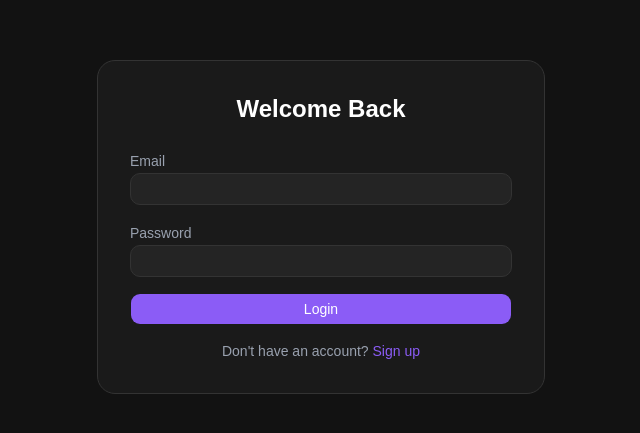
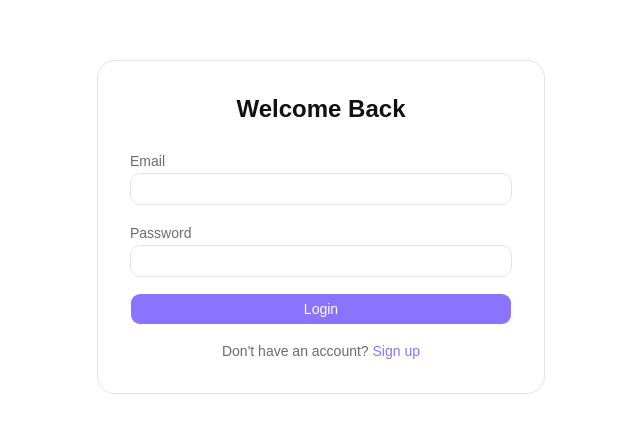
Before and after one commit to ThishankaM/Internship, a React (Vite) app in the folder FrontEnd/: page /login in a window 1280 px wide. Shown: the part 173-606 px from the top of the page, without its empty margins (319-959 px from the left). Built offline with nearby package versions, Linux system fonts and the light colour scheme.

Commit message:
feat: implement theme toggle functionality and update styles for dark mode support

```diff
--- a/FrontEnd/index.html
+++ b/FrontEnd/index.html
@@ -5,6 +5,21 @@
     <link rel="icon" type="image/svg+xml" href="/favicon.svg" />
     <meta name="viewport" content="width=device-width, initial-scale=1.0" />
     <title>todo-app</title>
+    <script>
+      (function () {
+        try {
+          var stored = localStorage.getItem("theme");
+          var prefersDark = window.matchMedia("(prefers-color-scheme: dark)").matches;
+          var isDark = stored ? stored === "dark" : prefersDark;
+          if (isDark) {
+            document.documentElement.classList.add("dark");
+          }
+          document.documentElement.style.colorScheme = isDark ? "dark" : "light";
+        } catch (error) {
+          // Ignore storage access errors and fall back to the default theme.
+        }
+      })();
+    </script>
   </head>
   <body>
     <div id="root"></div>
--- a/FrontEnd/src/components/project-panel.tsx
+++ b/FrontEnd/src/components/project-panel.tsx
@@ -1,11 +1,13 @@
 import React from "react";
-import { HelpCircle, Info, Radio, Sun} from "lucide-react";
+import { HelpCircle, Info, Moon, Radio, Sun } from "lucide-react";
 import { Calendar } from "@/components/ui/calendar";
 import { MiniProjectCard } from "@/components/mini-project-card";
-
+import { useTheme } from "@/hooks/use-theme";
 
 export function ProjectPanel() {
   const [date, setDate] = React.useState<Date | undefined>(new Date());
+  const { isDark, toggleTheme } = useTheme();
+
   return (
     <aside className="hidden w-80 flex-col gap-6 overflow-y-auto border-l border-border bg-sidebar p-6 lg:flex">
       <div className="flex items-center gap-3">
@@ -47,8 +49,9 @@ export function ProjectPanel() {
           type="button"
           className="flex items-center gap-1.5"
           aria-label="Theme"
+          onClick={toggleTheme}
         >
-          <Sun className="size-4" /> Theme
+          {isDark ? <Moon className="size-4" /> : <Sun className="size-4" />} Theme
         </button>
         <button
           type="button"
--- a/FrontEnd/src/components/ui/button.tsx
+++ b/FrontEnd/src/components/ui/button.tsx
@@ -1,3 +1,4 @@
+/* eslint-disable react-refresh/only-export-components */
 import { Button as ButtonPrimitive } from "@base-ui/react/button"
 import { cva, type VariantProps } from "class-variance-authority"
 import { cn } from "cn"
--- /dev/null
+++ b/FrontEnd/src/hooks/use-theme.ts
@@ -0,0 +1,37 @@
+import * as React from "react"
+
+type Theme = "light" | "dark"
+
+const STORAGE_KEY = "theme"
+
+function getInitialTheme(): Theme {
+  if (typeof window === "undefined") {
+    return "light"
+  }
+
+  const stored = window.localStorage.getItem(STORAGE_KEY)
+  if (stored === "light" || stored === "dark") {
+    return stored
+  }
+
+  return window.matchMedia("(prefers-color-scheme: dark)").matches
+    ? "dark"
+    : "light"
+}
+
+export function useTheme() {
+  const [theme, setTheme] = React.useState<Theme>(getInitialTheme)
+
+  React.useEffect(() => {
+    const root = document.documentElement
+    root.classList.toggle("dark", theme === "dark")
+    root.style.colorScheme = theme
+    window.localStorage.setItem(STORAGE_KEY, theme)
+  }, [theme])
+
+  const toggleTheme = React.useCallback(() => {
+    setTheme((current) => (current === "dark" ? "light" : "dark"))
+  }, [])
+
+  return { theme, isDark: theme === "dark", toggleTheme }
+}
--- a/FrontEnd/src/index.css
+++ b/FrontEnd/src/index.css
@@ -3,8 +3,10 @@
 @import "shadcn/tailwind.css";
 @import "@fontsource-variable/geist";
 
+/*noinspection CssUnknownAtRule*/
 @custom-variant dark (&:is(.dark *));
 
+/*noinspection CssUnknownAtRule*/
 @theme inline {
     --font-heading: var(--font-sans);
     --font-sans: 'Geist Variable', sans-serif;
@@ -54,46 +56,48 @@
 }
 
 :root {
-    --background: #000000;
-    --foreground: #FFFFFF;
-    --card: #050505;
-    --card-foreground: #FFFFFF;
-    --popover: #353535;
-    --popover-foreground: #FFFFFF;
+    color-scheme: light;
+    --background: #FFFFFF;
+    --foreground: #111111;
+    --card: #FFFFFF;
+    --card-foreground: #111111;
+    --popover: #FFFFFF;
+    --popover-foreground: #111111;
     --primary: #8A73FF;
     --primary-foreground: #FFFFFF;
     --primary-hover: #967FFF;
     --soft-violet: #DCD6FF;
-    --secondary: #353535;
-    --secondary-foreground: #FFFFFF;
+    --secondary: #F1F1F4;
+    --secondary-foreground: #1A1A1A;
     --secondary-accent: #FF8A5B;
     --secondary-accent-soft: #FFDCCB;
-    --muted: #242424;
-    --muted-foreground: #777777;
-    --accent: #3B3B3B;
-    --accent-foreground: #FFFFFF;
-    --destructive: #FF5C5C;
-    --success: #32D6A0;
-    --border: #242424;
-    --input: #242424;
+    --muted: #F1F1F4;
+    --muted-foreground: #6B6B6B;
+    --accent: #EFEFF3;
+    --accent-foreground: #111111;
+    --destructive: #E5484D;
+    --success: #12A575;
+    --border: #E4E4E7;
+    --input: #E4E4E7;
     --ring: #8A73FF;
     --chart-1: #8A73FF;
     --chart-2: #FF8A5B;
-    --chart-3: #32D6A0;
-    --chart-4: #FF5C5C;
+    --chart-3: #12A575;
+    --chart-4: #E5484D;
     --chart-5: #967FFF;
     --radius: 0.625rem;
-    --sidebar: #050505;
-    --sidebar-foreground: #FFFFFF;
+    --sidebar: #F7F7F9;
+    --sidebar-foreground: #111111;
     --sidebar-primary: #8A73FF;
     --sidebar-primary-foreground: #FFFFFF;
-    --sidebar-accent: #3B3B3B;
-    --sidebar-accent-foreground: #FFFFFF;
-    --sidebar-border: #242424;
+    --sidebar-accent: #EFEFF3;
+    --sidebar-accent-foreground: #111111;
+    --sidebar-border: #E4E4E7;
     --sidebar-ring: #8A73FF;
 }
 
 .dark {
+    color-scheme: dark;
     --background: #000000;
     --foreground: #FFFFFF;
     --card: #050505;
@@ -134,12 +138,15 @@
 
 @layer base {
   * {
+    /*noinspection CssUnknownAtRule*/
     @apply border-border outline-ring/50;
     }
   body {
+    /*noinspection CssUnknownAtRule*/
     @apply bg-background text-foreground;
     }
   html {
+    /*noinspection CssUnknownAtRule*/
     @apply font-sans;
     }
 }
--- a/FrontEnd/src/pages/AuthPage.tsx
+++ b/FrontEnd/src/pages/AuthPage.tsx
@@ -40,38 +40,38 @@ export function AuthPage() {
   };
 
   return (
-    <div className="min-h-screen bg-[#121212] flex items-center justify-center p-4">
-      <div className="bg-[#1A1A1A] p-8 rounded-2xl w-full max-w-md border border-[#333]">
-        <h2 className="text-2xl font-bold text-white mb-6 text-center">
+    <div className="flex min-h-screen items-center justify-center bg-background p-4">
+      <div className="w-full max-w-md rounded-2xl border border-border bg-card p-8">
+        <h2 className="mb-6 text-center text-2xl font-bold text-card-foreground">
           {isLogin ? "Welcome Back" : "Create Account"}
         </h2>
 
-        {error && <div className="bg-red-500/10 text-red-500 p-3 rounded mb-4 text-sm">{error}</div>}
+        {error && <div className="mb-4 rounded bg-destructive/10 p-3 text-sm text-destructive">{error}</div>}
 
         <form onSubmit={handleSubmit} className="space-y-4">
           {!isLogin && (
             <div>
-              <label className="text-sm text-gray-400">Name</label>
-              <Input required value={name} onChange={(e) => setName(e.target.value)} className="bg-[#242424] border-[#333] text-white" />
+              <label className="text-sm text-muted-foreground">Name</label>
+              <Input required value={name} onChange={(e) => setName(e.target.value)} />
             </div>
           )}
           <div>
-            <label className="text-sm text-gray-400">Email</label>
-            <Input required type="email" value={email} onChange={(e) => setEmail(e.target.value)} className="bg-[#242424] border-[#333] text-white" />
+            <label className="text-sm text-muted-foreground">Email</label>
+            <Input required type="email" value={email} onChange={(e) => setEmail(e.target.value)} />
           </div>
           <div>
-            <label className="text-sm text-gray-400">Password</label>
-            <Input required type="password" value={password} onChange={(e) => setPassword(e.target.value)} className="bg-[#242424] border-[#333] text-white" />
+            <label className="text-sm text-muted-foreground">Password</label>
+            <Input required type="password" value={password} onChange={(e) => setPassword(e.target.value)} />
           </div>
 
-          <Button type="submit" className="w-full bg-[#8B5CF6] hover:bg-[#7C3AED] text-white">
+          <Button type="submit" className="w-full">
             {isLogin ? "Login" : "Register"}
           </Button>
         </form>
 
-        <p className="text-center text-sm text-gray-400 mt-4">
+        <p className="mt-4 text-center text-sm text-muted-foreground">
           {isLogin ? "Don't have an account? " : "Already have an account? "}
-          <button onClick={() => setIsLogin(!isLogin)} className="text-[#8B5CF6] hover:underline">
+          <button onClick={() => setIsLogin(!isLogin)} className="text-primary hover:underline">
             {isLogin ? "Sign up" : "Login"}
           </button>
         </p>
```
